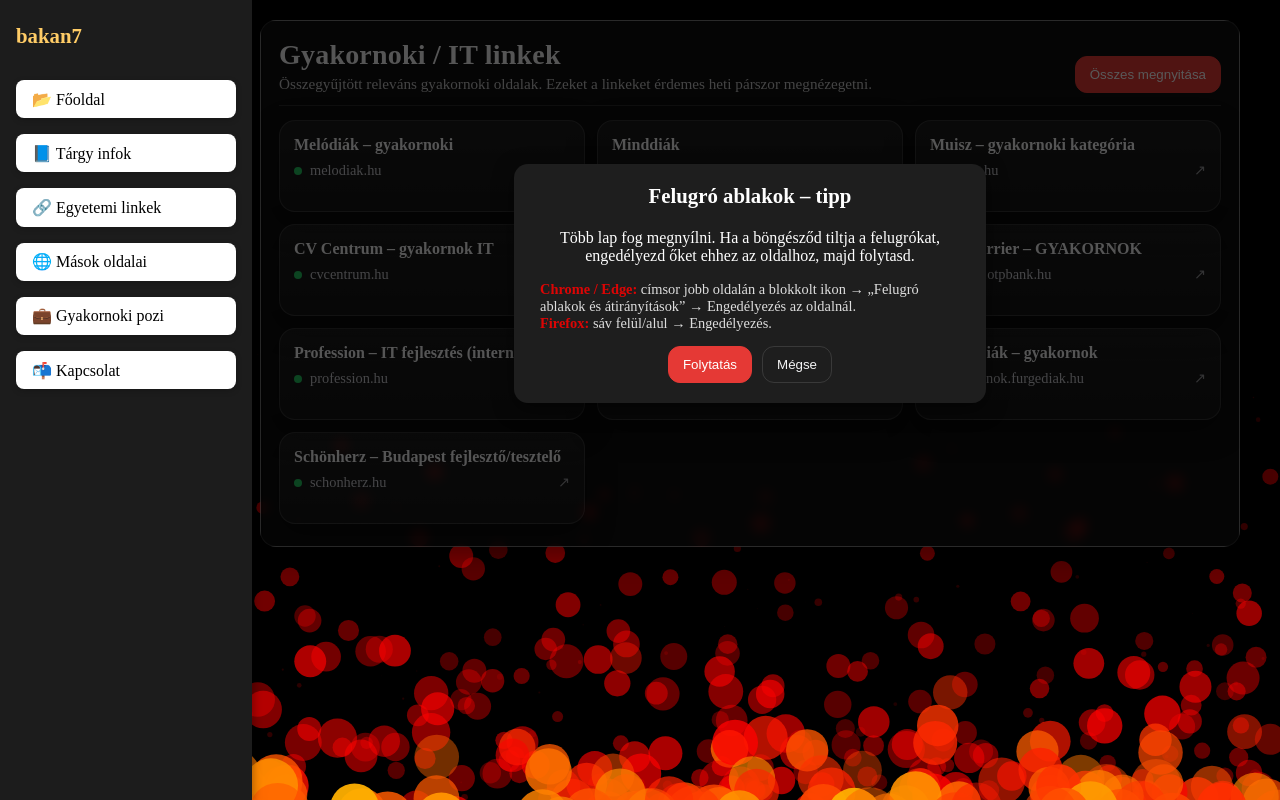
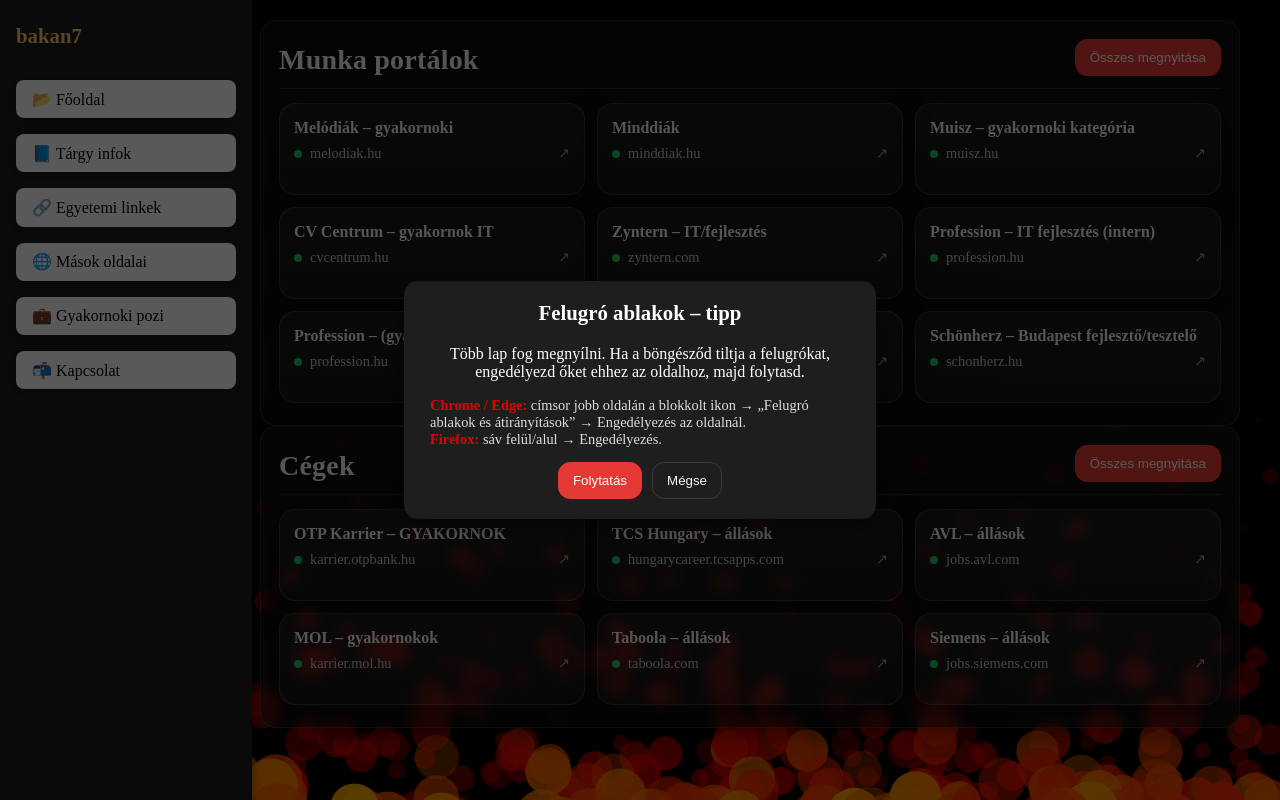
Before and after one commit to Andrssss/MyWebsite, a React (Vite) app: page /gyakornoki_poziciok/auto in a window 1280 px wide. Built offline with nearby package versions, Linux system fonts and the light colour scheme.

Commit message:
new links

```diff
--- a/src/LinksLauncher.jsx
+++ b/src/LinksLauncher.jsx
@@ -1,16 +1,24 @@
 import React, { useEffect, useState, useCallback } from 'react';
 
-const LINKS = [
+const JOB_PORTALS = [
   { label: 'Melódiák – gyakornoki', url: 'https://www.melodiak.hu/diakmunkak/?l=gyakornoki-szakmai-munkak' },
   { label: 'Minddiák ', url: 'https://minddiak.hu/position?page=2' },
   { label: 'Muisz – gyakornoki kategória', url: 'https://muisz.hu/hu/diakmunkaink?categories=3' },
   { label: 'CV Centrum – gyakornok IT', url: 'https://cvcentrum.hu/allasok/?s=gyakornok&category%5B%5D=it&category%5B%5D=it-programozas&category%5B%5D=it-uzemeltetes' },
   { label: 'Zyntern – IT/fejlesztés', url: 'https://zyntern.com/jobs?fields=16' },
-  { label: 'OTP Karrier – GYAKORNOK', url: 'https://karrier.otpbank.hu/go/Minden-allasajanlat/1167001/?q=&q2=&alertId=&locationsearch=&title=GYAKORNOK&date=&location=&shifttype=' },
   { label: 'Profession – IT fejlesztés (intern)', url: 'https://www.profession.hu/allasok/it-programozas-fejlesztes/1,10,0,intern' },
   { label: 'Profession – (gyakornok)', url: 'https://www.profession.hu/allasok/1,0,0,gyakornok%401%401?keywordsearch' },
   { label: 'Fürge Diák – gyakornok', url: 'https://gyakornok.furgediak.hu/allasok?statikusmunkakor=7' },
   { label: 'Schönherz – Budapest fejlesztő/tesztelő', url: 'https://schonherz.hu/diakmunkak/budapest/fejleszto---tesztelo' },
+];
+
+const COMPANIES = [
+  { label: 'OTP Karrier – GYAKORNOK', url: 'https://karrier.otpbank.hu/go/Minden-allasajanlat/1167001/?q=&q2=&alertId=&locationsearch=&title=GYAKORNOK&date=&location=&shifttype=' },
+  { label: 'TCS Hungary – állások', url: 'https://hungarycareer.tcsapps.com/?s=' },
+  { label: 'AVL – állások', url: 'https://jobs.avl.com/search/?createNewAlert=false&q=&locationsearch=hu' },
+  { label: 'MOL – gyakornokok', url: 'https://karrier.mol.hu/hu/gyakornokok' },
+  { label: 'Taboola – állások', url: 'https://www.taboola.com/careers/jobs#team=&location=31734' },
+  { label: 'Siemens – állások', url: 'https://jobs.siemens.com/careers/search?query=%2A&location=Budapest%2C%20Hungary&pid=563156121706158&level=student%20%28not%20yet%20graduated%29&level=early%20professional&level=recent%20college%20graduate&level=not%20defined&domain=siemens.com&sort_by=relevance&location_distance_km=25&triggerGoButton=false' }
 ];
 
 function getDomain(u) {
@@ -20,54 +28,45 @@ function getDomain(u) {
 export default function LinksLauncher({ autoOpen = false }) {
   const [warnModal, setWarnModal] = useState(false);
 
-  const openAll = useCallback(() => {
-    LINKS.forEach(({ url }) => {
+  const openAll = useCallback((links) => {
+    links.forEach(({ url }) => {
       window.open(url, '_blank', 'noopener,noreferrer');
     });
   }, []);
 
-  const handleOpenAllClick = useCallback(() => {
-    setWarnModal(true); // mindig figyelmeztetés előbb
+  const handleOpenAllClick = useCallback((links) => {
+    setWarnModal({ open: true, links }); // tároljuk, melyik listát nyitjuk
   }, []);
 
   const confirmAndOpen = useCallback(() => {
-    setWarnModal(false);
-    setTimeout(openAll, 50); // kis késleltetés a modal bezárása után
-  }, [openAll]);
+    setWarnModal({ open: false, links: [] });
+    setTimeout(() => openAll(warnModal.links), 50);
+  }, [openAll, warnModal]);
 
   useEffect(() => {
     if (autoOpen) {
-      setWarnModal(true); // auto módban is először csak figyelmeztetés
+      setWarnModal({ open: true, links: [...JOB_PORTALS, ...COMPANIES] });
     }
   }, [autoOpen]);
 
-  return (
-    <section className="links-launcher" aria-labelledby="re-title">
-      <style>{`
-        .links-launcher .link-card .card-meta .dot {
-          width: 8px;
-          height: 8px;
-          border-radius: 50%;
-          display: inline-block;
-          background-color: #22c55e !important; /* zöld */
-          opacity: 1;
-          filter: none;
-        }
-      `}</style>
+  const renderLinks = (title, links) => (
+    <section className="links-launcher" aria-labelledby={`${title}-title`}>
       <header className="ll-head">
         <div>
-          <h2 id="re-title">Gyakornoki / IT linkek</h2>
-          <p className="ll-sub">Összegyűjtött releváns gyakornoki oldalak. Ezeket a linkeket érdemes heti párszor megnézegetni.</p>
+          <h2 id={`${title}-title`}>{title}</h2>
         </div>
         <div className="ll-actions">
-          <button className="btn btn-primary btn-red" onClick={handleOpenAllClick}>
+          <button
+            className="btn btn-primary btn-red"
+            onClick={() => handleOpenAllClick(links)}
+          >
             Összes megnyitása
           </button>
         </div>
       </header>
 
       <ul className="link-grid">
-        {LINKS.map(({ label, url }) => (
+        {links.map(({ label, url }) => (
           <li key={url} className="link-card">
             <a href={url} target="_blank" rel="noopener noreferrer" className="card-link">
               <div className="card-title">{label}</div>
@@ -80,9 +79,27 @@ export default function LinksLauncher({ autoOpen = false }) {
           </li>
         ))}
       </ul>
+    </section>
+  );
 
-      {/* Figyelmeztető modal minden esetben */}
-      {warnModal && (
+  return (
+    <>
+      <style>{`
+        .links-launcher .link-card .card-meta .dot {
+          width: 8px;
+          height: 8px;
+          border-radius: 50%;
+          display: inline-block;
+          background-color: #22c55e !important;
+          opacity: 1;
+          filter: none;
+        }
+      `}</style>
+
+      {renderLinks('Munka portálok', JOB_PORTALS)}
+      {renderLinks('Cégek', COMPANIES)}
+
+      {warnModal.open && (
         <div className="popup-blocker-overlay" role="dialog" aria-modal="true" aria-labelledby="warn-title">
           <div className="popup-blocker-box">
             <h3 id="warn-title">Felugró ablakok – tipp</h3>
@@ -96,11 +113,11 @@ export default function LinksLauncher({ autoOpen = false }) {
             </p>
             <div className="popup-actions">
               <button className="btn btn-primary btn-red" onClick={confirmAndOpen}>Folytatás</button>
-              <button className="btn btn-ghost" onClick={() => setWarnModal(false)}>Mégse</button>
+              <button className="btn btn-ghost" onClick={() => setWarnModal({ open: false, links: [] })}>Mégse</button>
             </div>
           </div>
         </div>
       )}
-    </section>
+    </>
   );
 }
```
